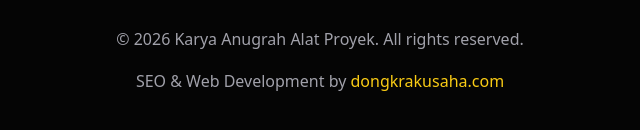
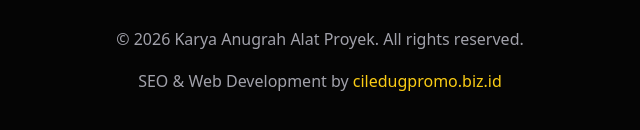
Before and after one commit to sutatoblogger/Jasa-Persewaan-Peralatan-Bangunan, a plain HTML site: page index.html in a window 1280 px wide. Shown: the part 5285-5415 px from the top of the page, 320-960 px from the left. Drawn offline with Linux system fonts and the light colour scheme.

Commit message:
Add files via upload

```diff
--- a/index.html
+++ b/index.html
@@ -347,7 +347,7 @@
         <footer class="footer">
             <div class="container">
                 <p>© 2026 Karya Anugrah Alat Proyek. All rights reserved.</p>
-                <p style="margin-top: 1rem;">SEO & Web Development by <a href="https://dongkrakusaha.com" target="_blank" rel="nofollow noopener noreferrer">dongkrakusaha.com</a></p>
+                <p style="margin-top: 1rem;">SEO & Web Development by <a href="https://ciledugpromo.biz.id" target="_blank" rel="nofollow noopener noreferrer">ciledugpromo.biz.id</a></p>
             </div>
         </footer>
     </div>
```
